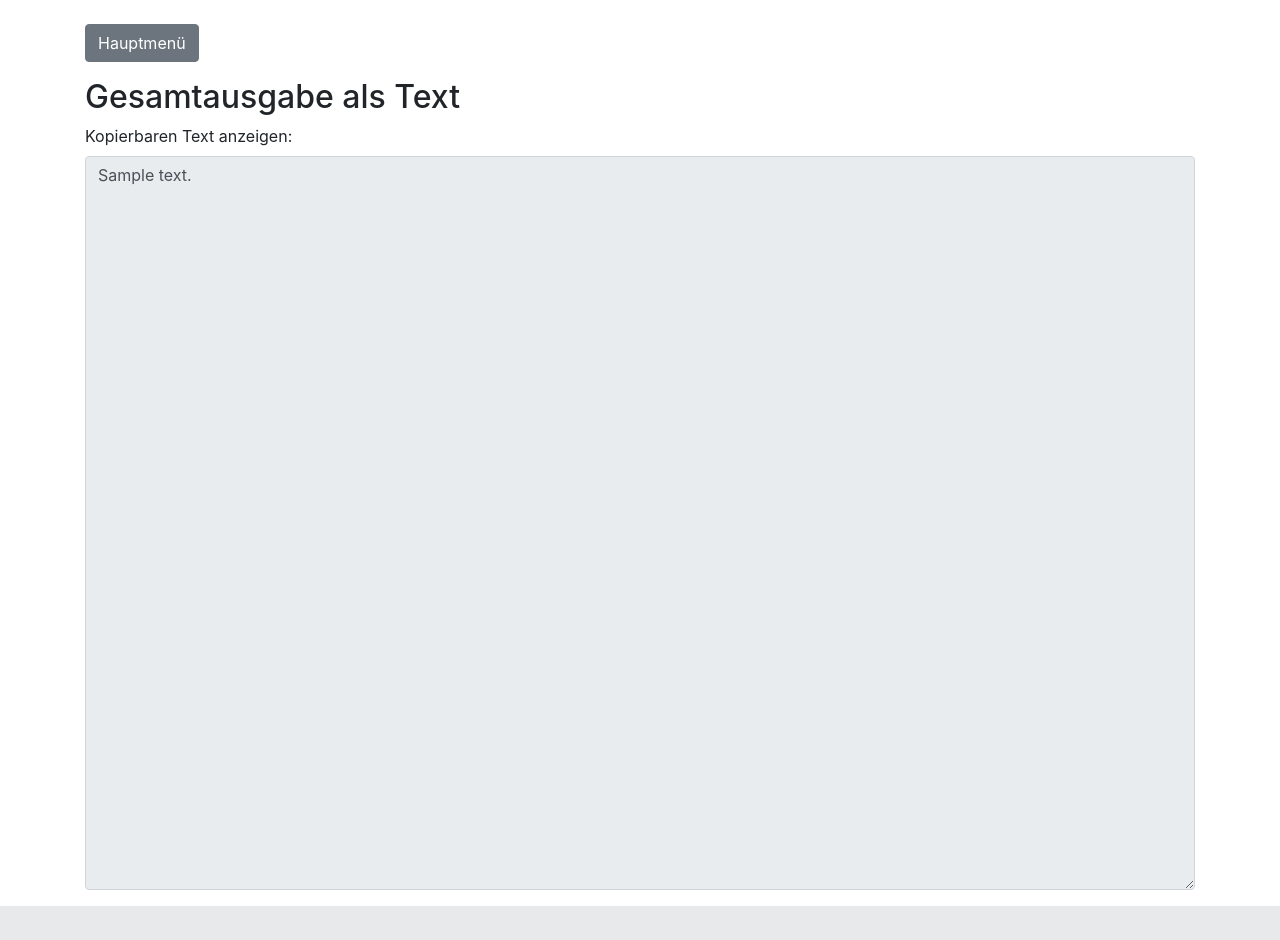
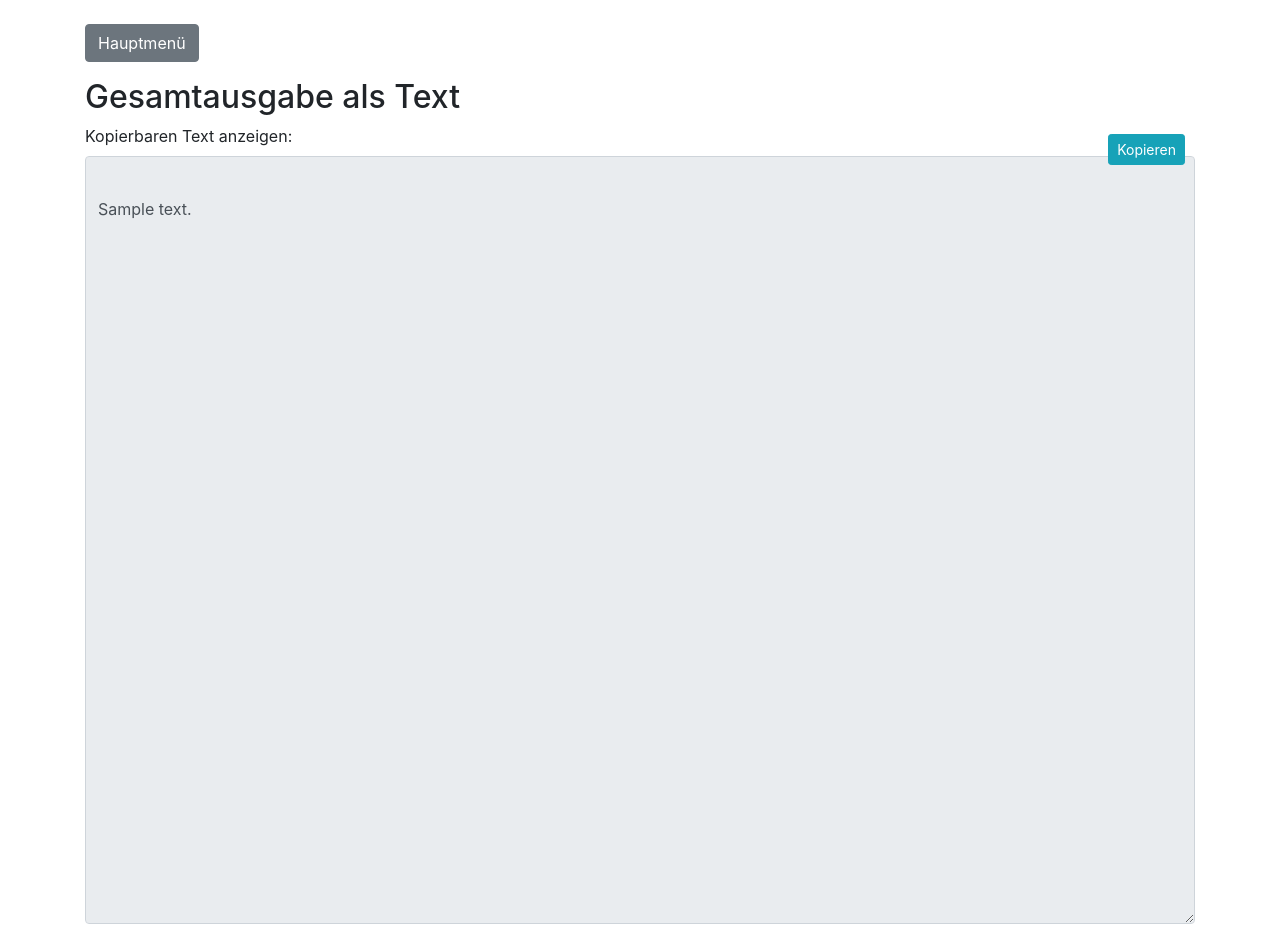
Before and after one commit to sepp-meyer/gitload, a Flask app: template app/templates/full_output.html in a window 1280 px wide. Before the commit the page ends 906 px from the top, so only its background shows below. Run offline with Flask 3, Linux system fonts and the light colour scheme; the template is opened without the code that fills it: most values are stand-ins (such as "Sample title", 1, 10 or a date in 2020); some libraries are stand-ins or nearby versions.

Commit message:
Funktioniert sehr gut!

```diff
--- a/app/templates/full_output.html
+++ b/app/templates/full_output.html
@@ -6,9 +6,28 @@
 {% if error %}
   <div class="alert alert-danger">{{ error }}</div>
 {% else %}
-  <div class="form-group">
-    <label for="outputText">Kopierbaren Text anzeigen:</label>
-    <textarea id="outputText" class="form-control" rows="30" readonly>{{ combined_text }}</textarea>
+  <div class="position-relative" style="margin-bottom: 1rem;">
+    <!-- Kopieren-Button (immer oben rechts sichtbar im Container) -->
+    <button id="copyButton" class="btn btn-sm btn-info"
+            style="position: absolute; top: 10px; right: 10px; z-index: 2;">
+      Kopieren
+    </button>
+    <div class="form-group">
+      <label for="outputText">Kopierbaren Text anzeigen:</label>
+      <textarea id="outputText" class="form-control" rows="30" readonly style="padding-top: 40px;">{{ combined_text }}</textarea>
+    </div>
   </div>
+  <script>
+    document.getElementById('copyButton').addEventListener('click', function() {
+      var outputText = document.getElementById('outputText');
+      outputText.select();
+      outputText.setSelectionRange(0, 99999); // Für mobile Geräte
+      navigator.clipboard.writeText(outputText.value).then(function() {
+          alert('Text wurde in die Zwischenablage kopiert!');
+      }, function(err) {
+          alert('Fehler beim Kopieren: ' + err);
+      });
+    });
+  </script>
 {% endif %}
 {% endblock %}
--- a/app/utils.py
+++ b/app/utils.py
@@ -21,7 +21,6 @@ def get_zip_full_output(repo_url, token, selected_paths=None):
         full_tree = {}
         selected_tree = {}
 
-        # Wenn keine Filterung erfolgt, gilt: Alle Dateien werden einbezogen.
         filter_all = (selected_paths is None)
 
         for file_info in zip_file.infolist():
@@ -30,7 +29,6 @@ def get_zip_full_output(repo_url, token, selected_paths=None):
             parts = [p for p in file_info.filename.split('/') if p]
             if not parts:
                 continue
-            # Aufbau des vollständigen Baums (full_tree)
             cur_full = full_tree
             for part in parts[:-1]:
                 if part not in cur_full:
@@ -45,7 +43,6 @@ def get_zip_full_output(repo_url, token, selected_paths=None):
                 cur_full[parts[-1]] = content
 
                 normalized_filename = file_info.filename.rstrip('/')
-                # Falls alle Dateien übernommen werden sollen oder der Dateipfad in selected_paths enthalten ist:
                 if filter_all or (normalized_filename in selected_paths):
                     cur_sel = selected_tree
                     for part in parts[:-1]:
@@ -76,7 +73,8 @@ def get_zip_full_output(repo_url, token, selected_paths=None):
                     text += f"{indent}/{key}\n"
                     text += format_tree_with_content(value, indent_level + 1)
                 else:
-                    text += f"{indent}- {key}: \n{indent}  {value}\n"
+                    # Inhalt in doppelte Anführungszeichen einklammern:
+                    text += f'{indent}- {key}: \n{indent}  "{value}"\n'
             return text
 
         structure_str = format_tree(full_tree)
```
Also changed, not shown: app/templates/select_files.html (+3 -8 lines).
